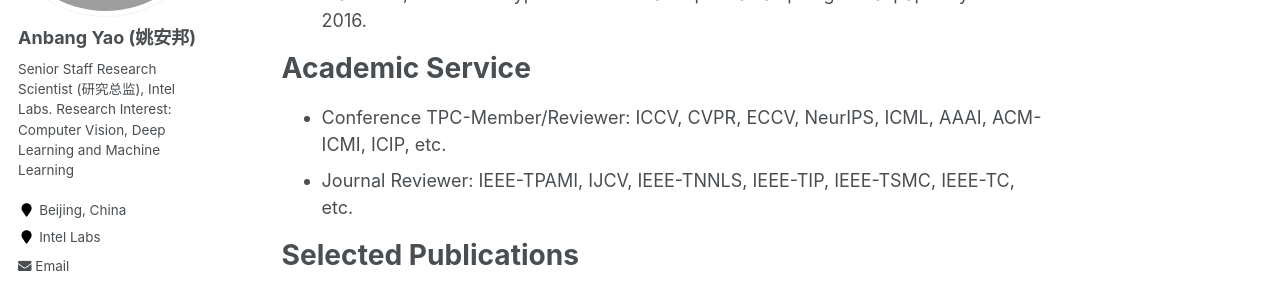
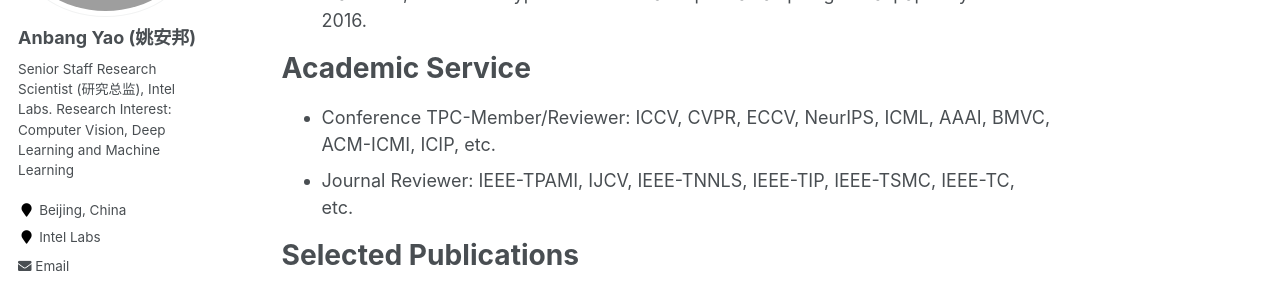
Before and after one commit to YaoAnbang/YaoAnbang.github.io, a Jekyll site: the page built from _pages/about.md, in a window 1280 px wide and 900 px high, scrolled down 1033 px. Shown: the part 153-442 px from the top of the window. Built offline with Jekyll 4.4.1, drawn with Linux system fonts in a browser that asks for light colours.

Commit message:
Update about.md

```diff
--- a/_pages/about.md
+++ b/_pages/about.md
@@ -30,7 +30,7 @@ Anbang Yao got his Ph.D. degree from Tsinghua University in Jan. 2010. He is cur
 Academic Service
 =====
 
-+ Conference TPC-Member/Reviewer: ICCV, CVPR, ECCV, NeurIPS, ICML, AAAI, ACM-ICMI, ICIP, etc.
++ Conference TPC-Member/Reviewer: ICCV, CVPR, ECCV, NeurIPS, ICML, AAAI, BMVC, ACM-ICMI, ICIP, etc.
 + Journal Reviewer: IEEE-TPAMI, IJCV, IEEE-TNNLS, IEEE-TIP, IEEE-TSMC, IEEE-TC, etc.
 
 Selected Publications
```
